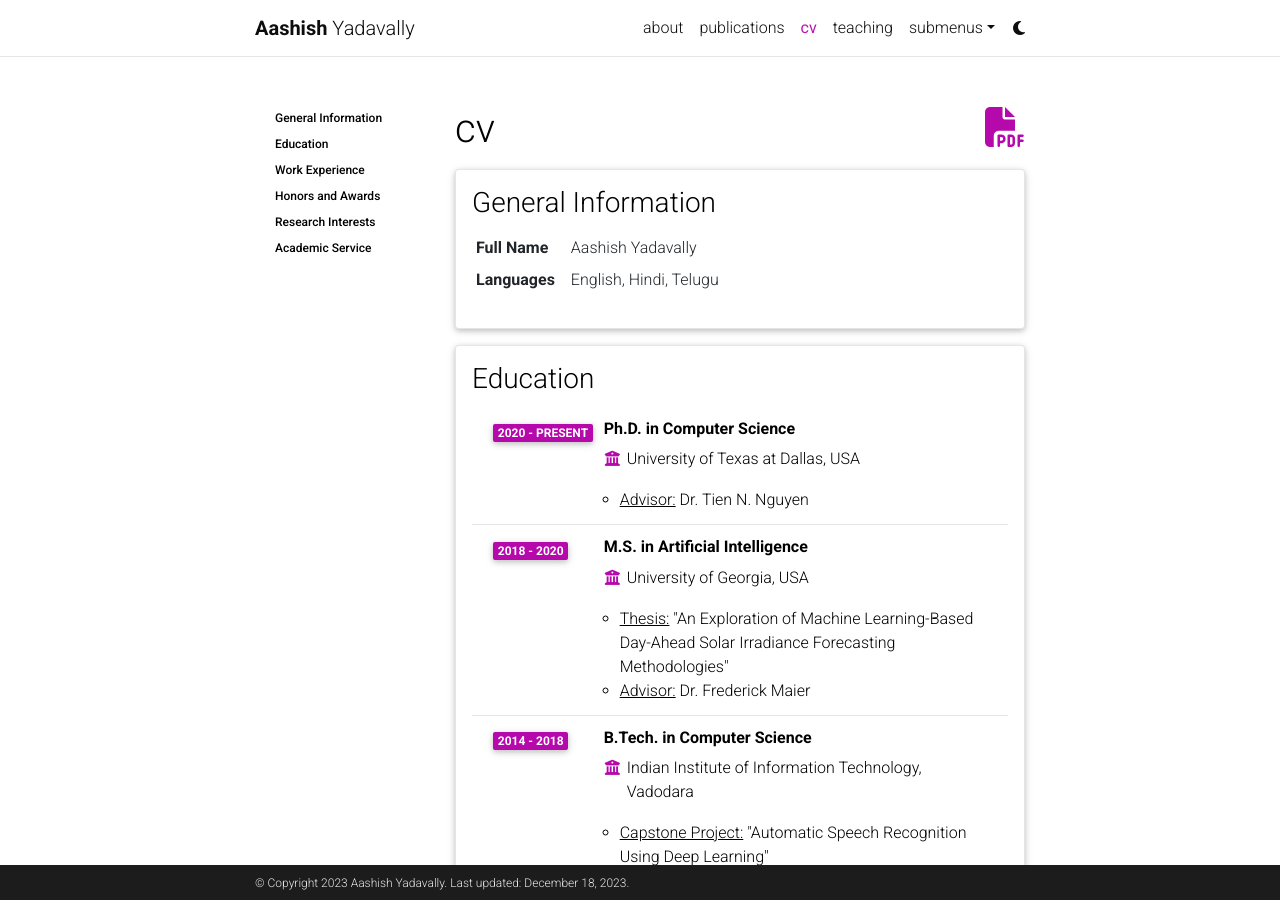
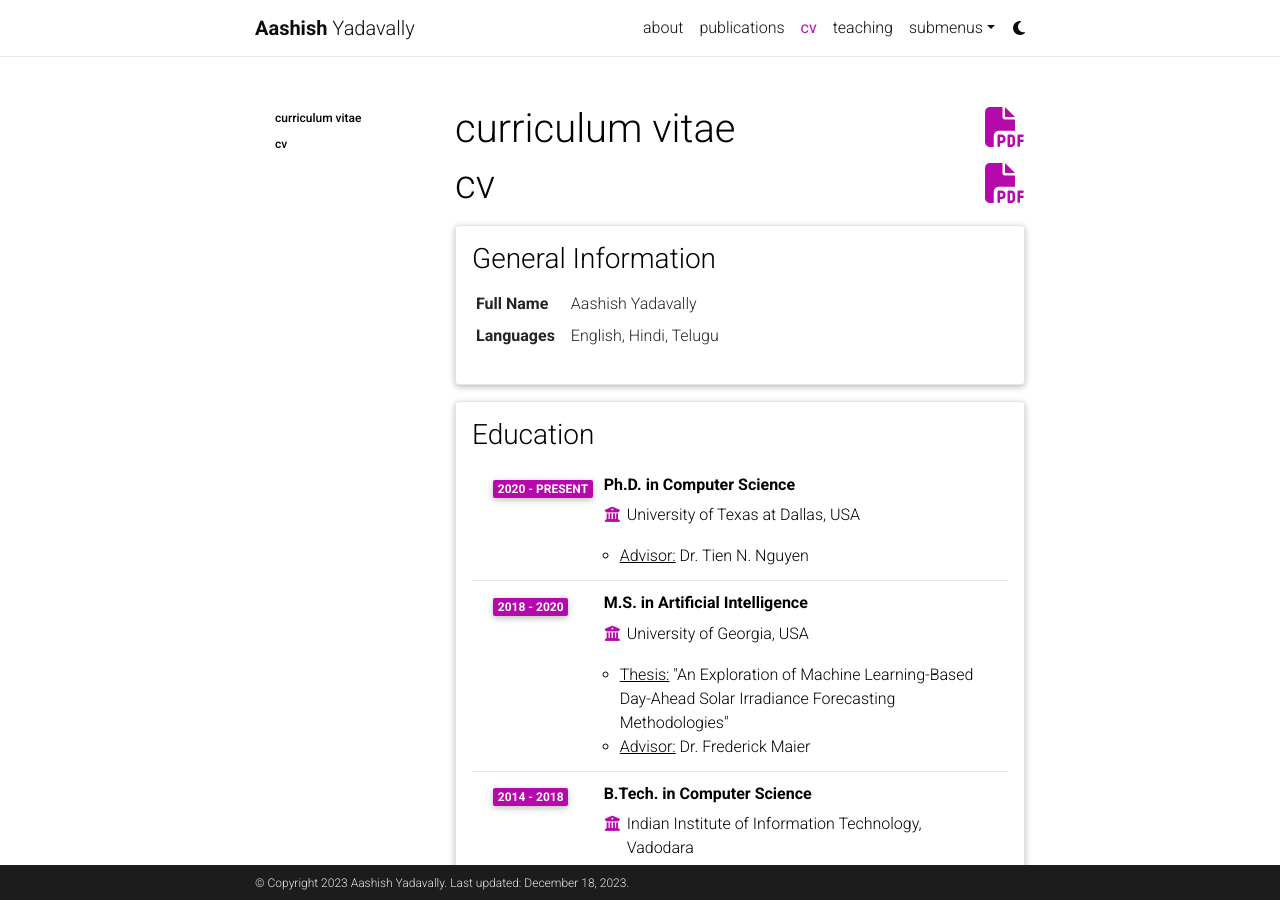
Before and after one commit to aashishyadavally/aashishyadavally.github.io, a Jekyll site: the page built from _pages/cv.md, in a window 1280 px wide and 900 px high. Built offline with Jekyll 4.4.1, drawn with Linux system fonts in a browser that asks for light colours; comment, search, counter and statistics services are not loaded; a style sheet for code colours, icons or effects is not loaded.

Commit message:
Bold award content

```diff
--- a/_layouts/bib.html
+++ b/_layouts/bib.html
@@ -136,10 +136,10 @@
         </div>
         <div class="periodical">
           {% if entry.award -%}
-            <p> &#127942; <span style="color:red"> {{ entry.note }} </span></p>
+            <p> &#127942; <span style="color:red"> <strong>{{ entry.note }}</strong> </span></p>
           {%- endif -%}
           {% if entry.nomination -%}
-            <p> &#127942; <span style="color:blue"><em>Nominated for</em> {{ entry.note }}</span></p>
+            <p> &#127942; <span style="color:blue"> <em>Nominated for</em> <strong>{{ entry.note }}</strong></span></p>
           {%- endif -%}
         </div>
 
--- a/_layouts/cv.html
+++ b/_layouts/cv.html
@@ -6,6 +6,12 @@
 <div class="post">
 
   <header class="post-header">
+    {% if page.title == "cv" %}
+      <h1 class="post-title">curriculum vitae {% if page.cv_pdf %}<a href="{{ page.cv_pdf | prepend: 'assets/pdf/' | relative_url}}" target="_blank" rel="noopener noreferrer" class="float-right"><i class="fa-solid fa-file-pdf"></i></a>{% endif %}</h1>
+    {% else %}
+      <h1 class="post-title">{{ page.title }} {% if page.cv_pdf %}<a href="{{ page.cv_pdf | prepend: 'assets/pdf/' | relative_url}}" target="_blank" rel="noopener noreferrer" class="float-right"><i class="fa-solid fa-file-pdf"></i></a>{% endif %}</h1>
+    {% endif %}
+
     <h1 class="post-title">{{ page.title }} {% if page.cv_pdf %}<a href="{{ page.cv_pdf | prepend: 'assets/pdf/' | relative_url}}" target="_blank" rel="noopener noreferrer" class="float-right"><i class="fa-solid fa-file-pdf"></i></a>{% endif %}</h1>
       {% if page.description %}<p class="post-description">{{ page.description }}</p>{% endif %}
   </header>
```
